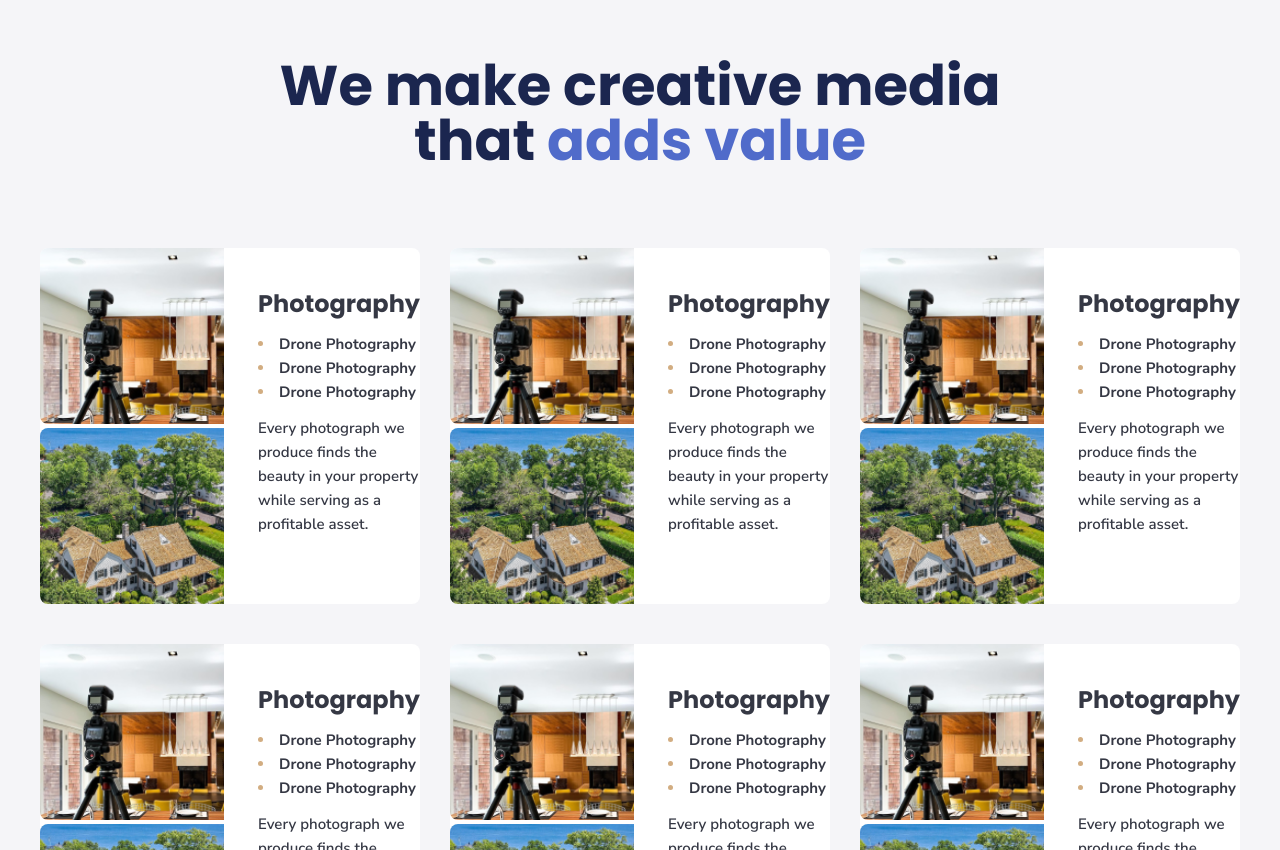
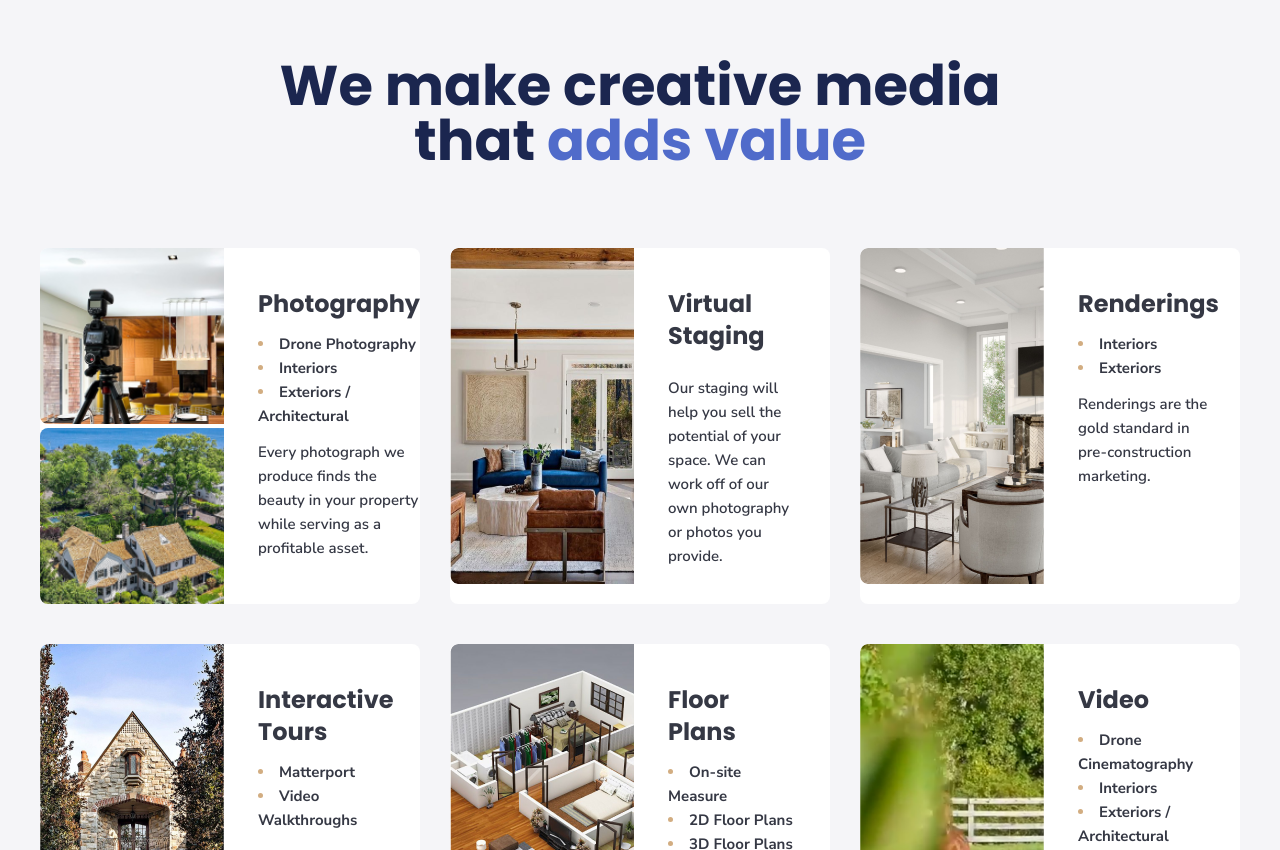
Before and after one commit to furkansunger/test-ui-nextjs, a Next.js app: page / in a window 1280 px wide. Shown: the part 102-952 px from the top of the page. Built offline with nearby package versions, Linux system fonts and the light colour scheme.

Commit message:
Data imported

```diff
--- /dev/null
+++ b/app/_data.ts
@@ -0,0 +1,141 @@
+export const data = [
+  {
+    id: "1",
+    name: "Photography",
+    list: [
+      {
+        id: "1",
+        item: "Drone Photography",
+      },
+      {
+        id: "2",
+        item: "Interiors",
+      },
+      {
+        id: "3",
+        item: "Exteriors / Architectural",
+      },
+    ],
+    description:
+      "Every photograph we produce finds the beauty in your property while serving as a profitable asset.",
+    imgs: [
+      {
+        id: "1",
+        img: "/images/img-1.png",
+      },
+      {
+        id: "2",
+        img: "/images/img-2.png",
+      },
+    ],
+  },
+  {
+    id: "2",
+    name: "Virtual Staging",
+    list: [],
+    description:
+      "Our staging will help you sell the potential of your space. We can work off of our own photography or photos you provide.",
+    imgs: [
+      {
+        id: "1",
+        img: "/images/img-3.png",
+      },
+    ],
+  },
+  {
+    id: "3",
+    name: "Renderings",
+    list: [
+      {
+        id: "1",
+        item: "Interiors",
+      },
+      {
+        id: "2",
+        item: "Exteriors",
+      },
+    ],
+    description:
+      "Renderings are the gold standard in pre-construction marketing.",
+    imgs: [
+      {
+        id: "4",
+        img: "/images/img-4.png",
+      },
+    ],
+  },
+  {
+    id: "4",
+    name: "Interactive Tours",
+    list: [
+      {
+        id: "1",
+        item: "Matterport",
+      },
+      {
+        id: "2",
+        item: "Video Walkthroughs",
+      },
+    ],
+    description:
+      "Give your audience the ability to explore your property without requiring in-person travel.",
+    imgs: [
+      {
+        id: "1",
+        img: "/images/img-5.png",
+      },
+    ],
+  },
+  {
+    id: "5",
+    name: "Floor Plans",
+    list: [
+      {
+        id: "1",
+        item: "On-site Measure",
+      },
+      {
+        id: "2",
+        item: "2D Floor Plans",
+      },
+      {
+        id: "3",
+        item: "3D Floor Plans",
+      },
+    ],
+    description:
+      "We produce laser-precise floor plans faster than any other service.",
+    imgs: [
+      {
+        id: "1",
+        img: "/images/img-6.png",
+      },
+    ],
+  },
+  {
+    id: "6",
+    name: "Video",
+    list: [
+      {
+        id: "1",
+        item: "Drone Cinematography",
+      },
+      {
+        id: "2",
+        item: "Interiors",
+      },
+      {
+        id: "3",
+        item: "Exteriors / Architectural",
+      },
+    ],
+    description:
+      "Video content has higher engagement and will help your property stand out online.",
+    imgs: [
+      {
+        id: "1",
+        img: "/images/img-7.png",
+      },
+    ],
+  },
+];
--- a/app/page.tsx
+++ b/app/page.tsx
@@ -1,12 +1,13 @@
 import { Cards } from '@/components'
 import React from 'react'
+import { data } from './_data'
 
 const Home = () => {
   return (
     <main className='flex flex-col items-center justify-center gap-20 px-10 py-40'>
       <h1 className='text-[#1B264F] text-[56px] font-bold text-center leading-[55px]'>We make creative media <br /> that <span className='text-[#506BCA]'>adds value</span></h1>
 
-      <Cards />
+      <Cards data={data} />
 
       <button className='bg-[#1B264F] text-white text-[17px] tracking-widest leading-[60px] px-14 rounded-xl shadow-2xl'>Get Started</button>
     </main>
--- a/components/CardItem/index.tsx
+++ b/components/CardItem/index.tsx
@@ -2,12 +2,53 @@ import { nunitoSans } from '@/app/layout'
 import Image from 'next/image'
 import React from 'react'
 
-const CardItem = () => {
+export interface CardProp {
+  id: string,
+  name: string,
+  list?: [
+    id: string,
+    item: string
+  ],
+  description: string,
+  imgs: [
+    id: string,
+    img: string
+  ]
+}
+
+interface Prop {
+  item: CardProp,
+}
+
+const CardItem = ({ item }: Prop) => {
   return (
     <div className='bg-white rounded-lg'>
       <div className='flex items-start justify-between rounded-lg'>
         <div className='flex flex-col items-start justify-start gap-y-1'>
-          <div className="relative w-[184px] h-[176px] ">
+          {
+            item.imgs.length > 1 ? (
+              <>
+                {
+                  item.imgs.map((item, index) => (
+                    <div key={index} className="relative w-[184px] h-[176px] ">
+                      <Image className='rounded-s-lg' src={item.img} alt='test' fill
+                        style={{
+                          objectFit: 'cover',
+                        }} />
+                    </div>
+                  ))
+                }
+              </>
+            ) : (
+              <div className="relative w-[184px] h-[336px] ">
+                <Image className='rounded-s-lg' src={item.imgs[0].img} alt='test' fill
+                  style={{
+                    objectFit: 'cover',
+                  }} />
+              </div>
+            )
+          }
+          {/* <div className="relative w-[184px] h-[176px] ">
             <Image className='rounded-s-lg' src="/images/img-1.png" alt='test' fill
               style={{
                 objectFit: 'cover',
@@ -18,17 +59,21 @@ const CardItem = () => {
               style={{
                 objectFit: 'cover',
               }} />
-          </div>
+          </div> */}
         </div>
         <div className="max-w-[254px] pt-[40px] pr-[30px] pb-[34px] pl-[34px] flex flex-col items-start justify-start gap-3">
-          <h3 className='leading-[32px] text-2xl text-[#353844] font-bold'>Photography</h3>
+          <h3 className='leading-[32px] text-2xl text-[#353844] font-bold'>{item.name}</h3>
+
           <ul className='marker:text-[#D2AD81] list-inside list-disc'>
-            <li className={`font-bold text-[#353844] leading-6 text-[15px] ${nunitoSans.className}`}>Drone Photography</li>
-            <li className={`font-bold text-[#353844] leading-6 text-[15px] ${nunitoSans.className}`}>Drone Photography</li>
-            <li className={`font-bold text-[#353844] leading-6 text-[15px] ${nunitoSans.className}`}>Drone Photography</li>
+            {
+              item.list && item.list.map((value, index) => (
+                <li key={index} className={`font-bold text-[#353844] leading-6 text-[15px] ${nunitoSans.className}`}>{value.item}</li>
+              ))
+            }
           </ul>
+
           <p className={`font-semibold text-[#353844] leading-6 text-[15px] ${nunitoSans.className}`}>
-            Every photograph we produce finds the beauty in your property while serving as a profitable asset.
+            {item.description}
           </p>
         </div>
       </div>
--- a/components/Cards/index.tsx
+++ b/components/Cards/index.tsx
@@ -1,15 +1,15 @@
 import React from 'react'
 import { CardItem } from '..'
+import { CardProp } from '../CardItem'
 
-const Cards = () => {
+const Cards = ({ data }: any) => {
   return (
     <div className='grid grid-cols-3 gap-y-10 gap-x-[30px]'>
-      <CardItem />
-      <CardItem />
-      <CardItem />
-      <CardItem />
-      <CardItem />
-      <CardItem />
+      {
+        data?.map((item: CardProp, index: number) => (
+          <CardItem item={item} key={index} />
+        ))
+      }
     </div>
   )
 }
```
